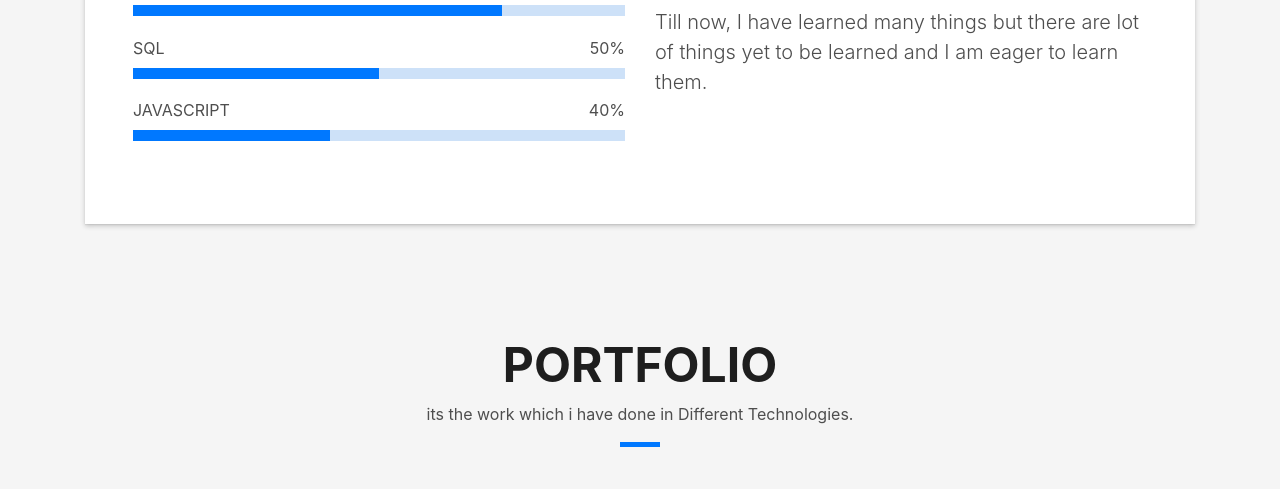
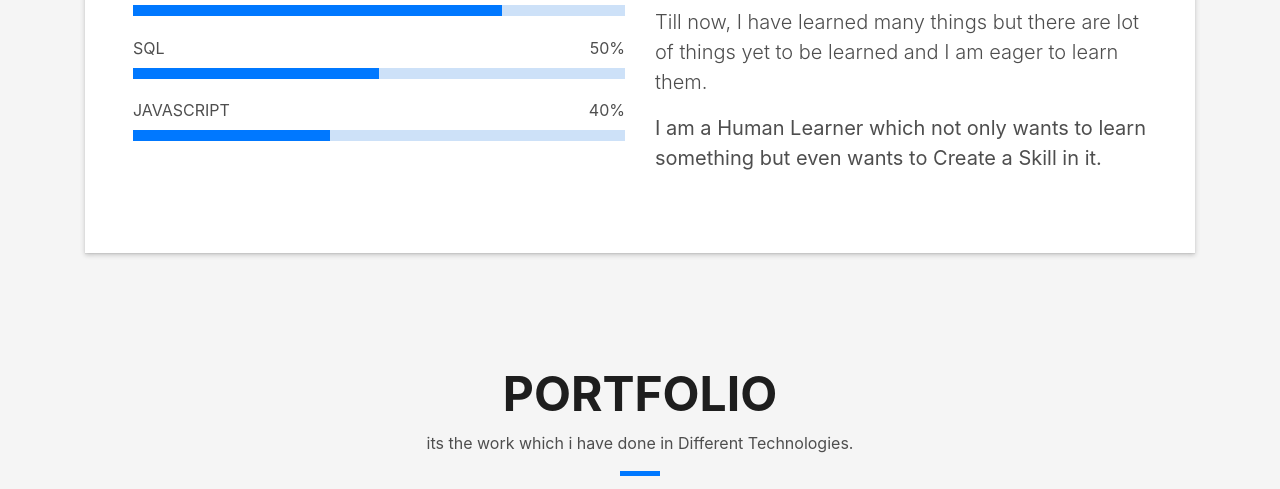
Before and after one commit to Anupamgupta01/Anupamgupta01.github.io, a plain HTML site: page index.html in a window 1280 px wide. Shown: the part 1279-1768 px from the top of the page. Drawn offline with Linux system fonts and the light colour scheme; files whose address does not match are found by name.

Commit message:
Update index.html

```diff
--- a/index.html
+++ b/index.html
@@ -145,6 +145,10 @@ I did my Matriculation from Jindal Public School,CBSE.
                       Till now, I have learned many things but there are lot of things yet to be learned and I am eager to learn them.
 
                     </p>
+                    <p class="lead">
+                      <b>I am a Human Learner which not only wants to learn something but even wants to Create a Skill in it. </b>
+                    </p>
+
                   </div>
                 </div>
               </div>
```
